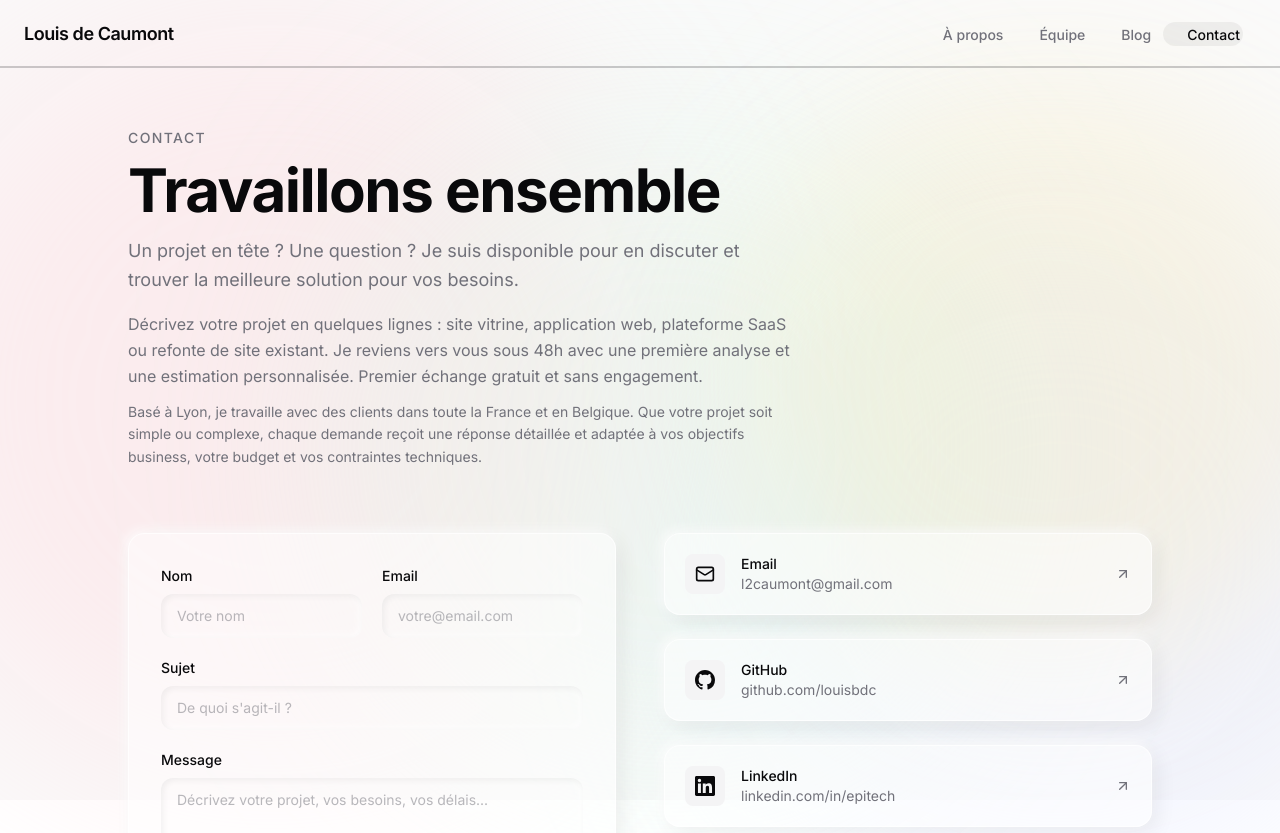
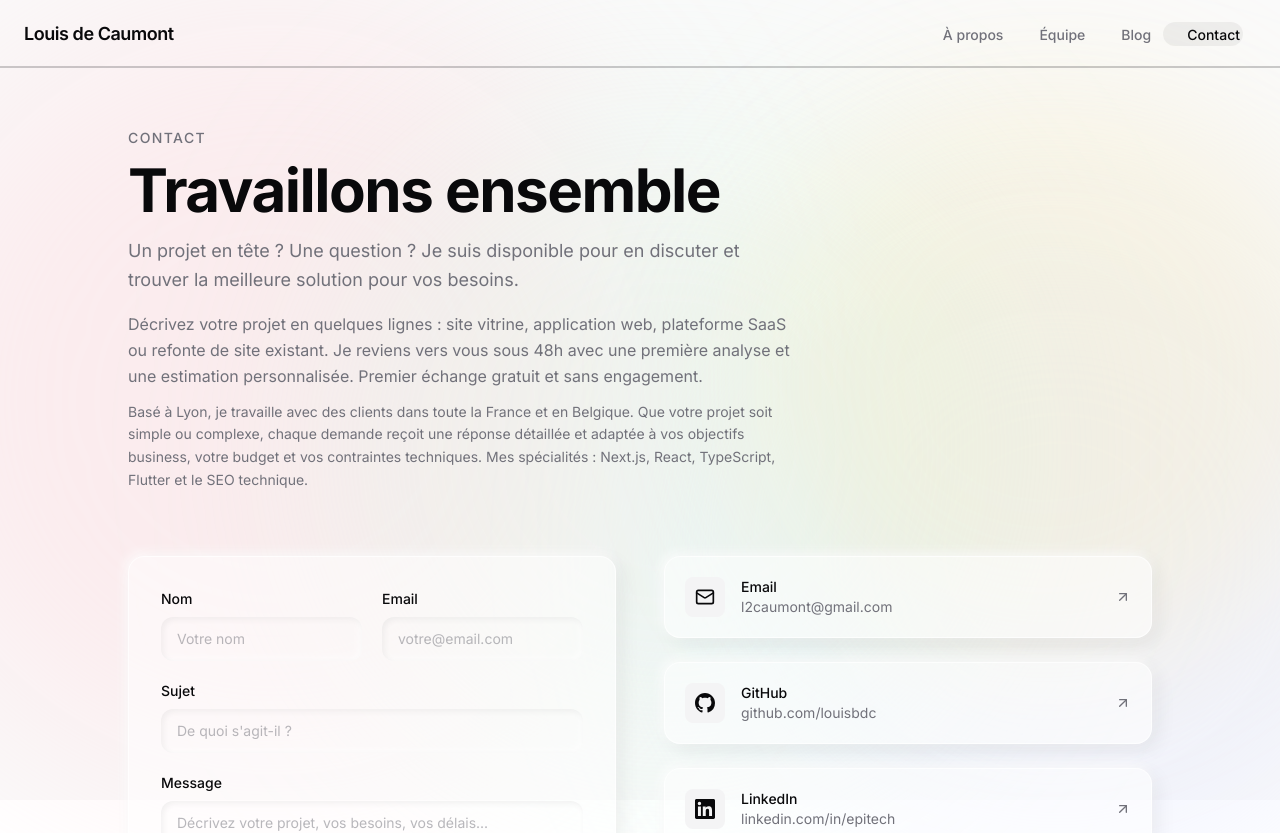
Before and after one commit to louisbdc/louisdecaumont, a Next.js app: page /contact in a window 1280 px wide. Shown: the top 833 px of the page. Built offline with nearby package versions, Linux system fonts and the light colour scheme.

Commit message:
fix: contenu blog et contact au-dessus de 300 mots

```diff
--- a/src/app/blog/page.tsx
+++ b/src/app/blog/page.tsx
@@ -58,6 +58,11 @@ export default function BlogPage() {
           vous. Je partage également des études de cas tirées de projets réels
           et des analyses des tendances du développement web en France.
         </p>
+        <p className="mt-3 text-base text-muted-foreground leading-relaxed">
+          Tous les articles sont rédigés par Louis de Caumont, développeur
+          freelance basé à Lyon avec plus de 12 projets livrés dans des
+          secteurs variés : SaaS, santé, BTP, finance et mobilité.
+        </p>
       </div>
 
       {posts.length === 0 ? (
--- a/src/components/pages/contact-page.tsx
+++ b/src/components/pages/contact-page.tsx
@@ -86,7 +86,9 @@ export function ContactPage() {
             Basé à Lyon, je travaille avec des clients dans toute la France et
             en Belgique. Que votre projet soit simple ou complexe, chaque
             demande reçoit une réponse détaillée et adaptée à vos objectifs
-            business, votre budget et vos contraintes techniques.
+            business, votre budget et vos contraintes techniques. Mes
+            spécialités : Next.js, React, TypeScript, Flutter et le SEO
+            technique.
           </p>
         </motion.div>
 
```
